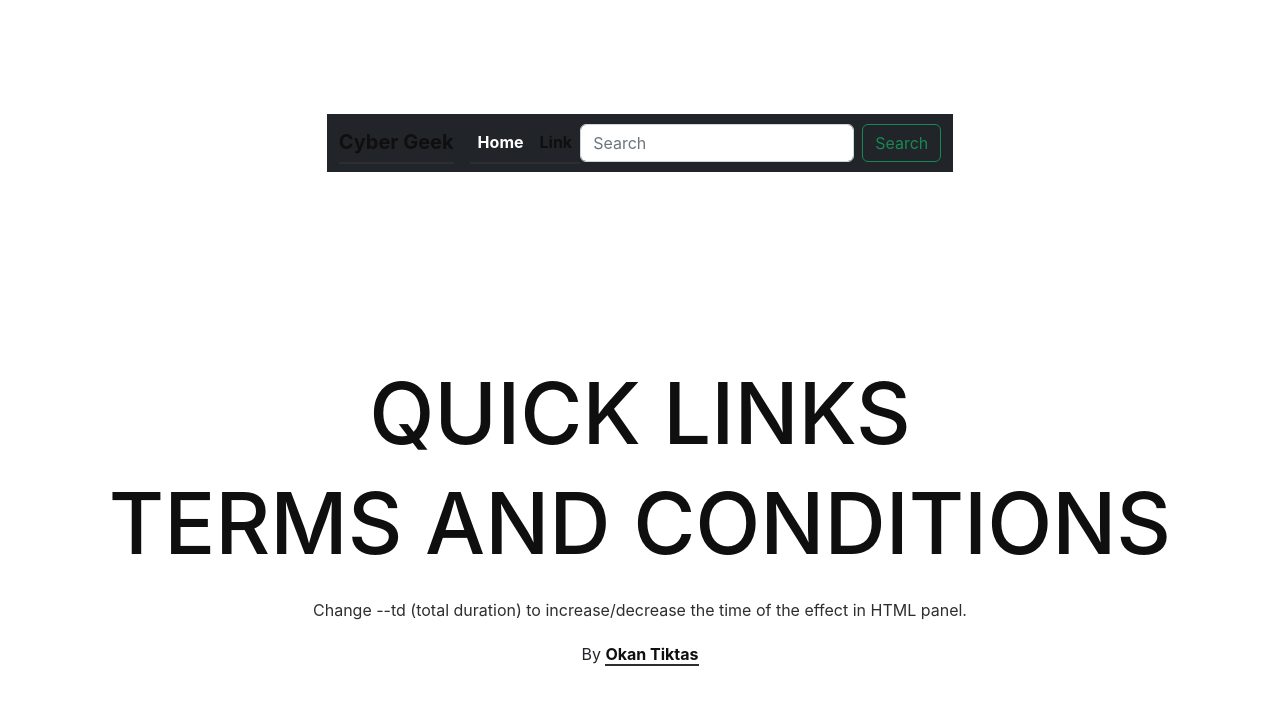
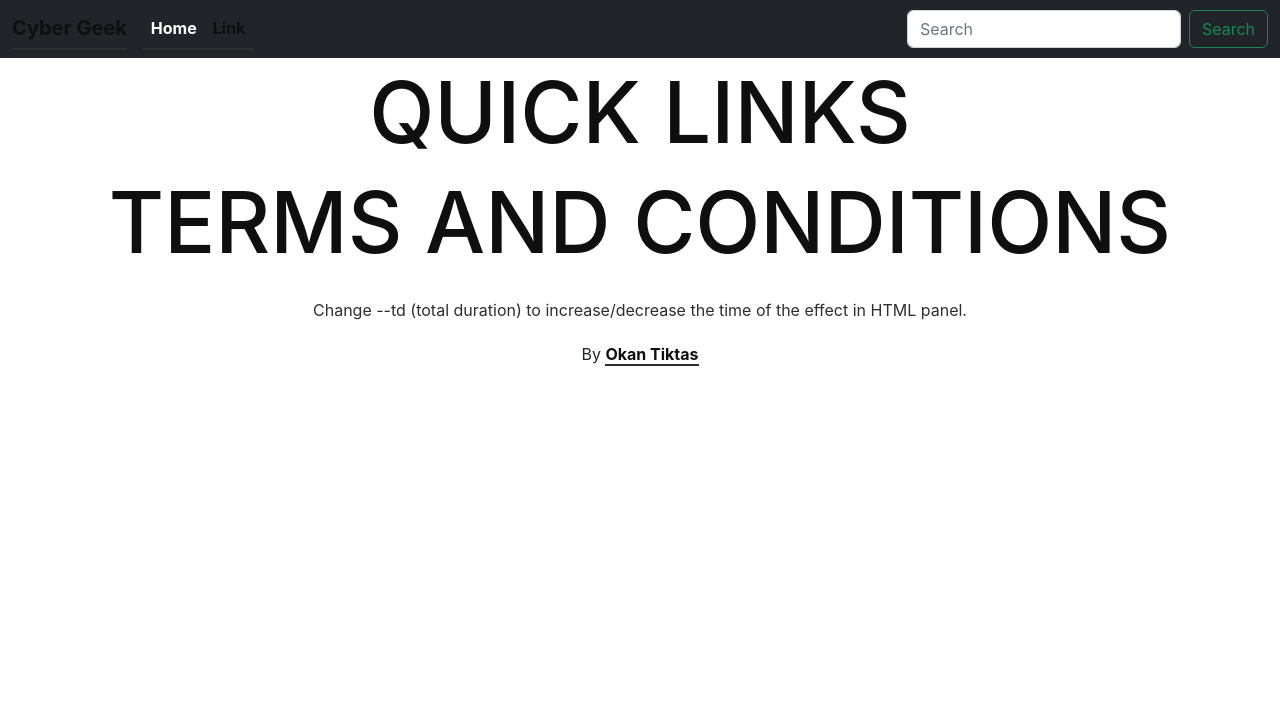
Before and after one commit to Roshan-ac/Cyber_Geek, a plain HTML site: page index.html in a window 1280 px wide. Drawn offline with nearby package versions, Linux system fonts and the light colour scheme.

Commit message:
update style.css

```diff
--- a/style.css
+++ b/style.css
@@ -1,21 +1,10 @@
 /* reset */
-*,
-*::before,
-*::after {
-  margin: 0;
-  padding: 0;
-  box-sizing: border-box;
-}
 
-body {
-  display: flex;
-  flex-direction: column;
-  justify-content: space-around;
-  align-items: center;
 
-  min-height: 100vh;
-  padding: 20px;
 
+
+
+body{
   font-family: -apple-system, BlinkMacSystemFont, 'Segoe UI', Roboto, Oxygen, Ubuntu, Cantarell, 'Open Sans', 'Helvetica Neue', sans-serif;
 }
 
```
